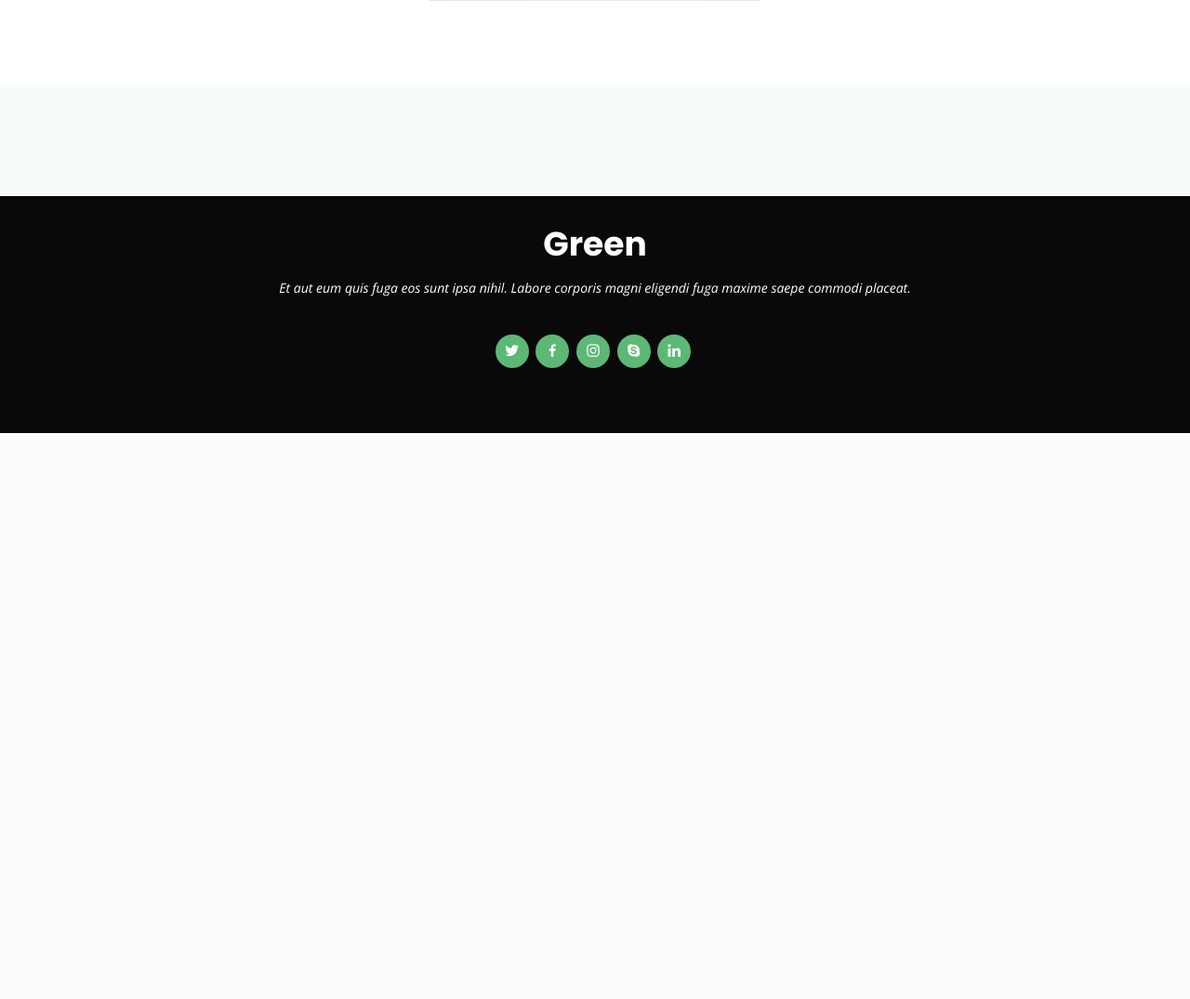
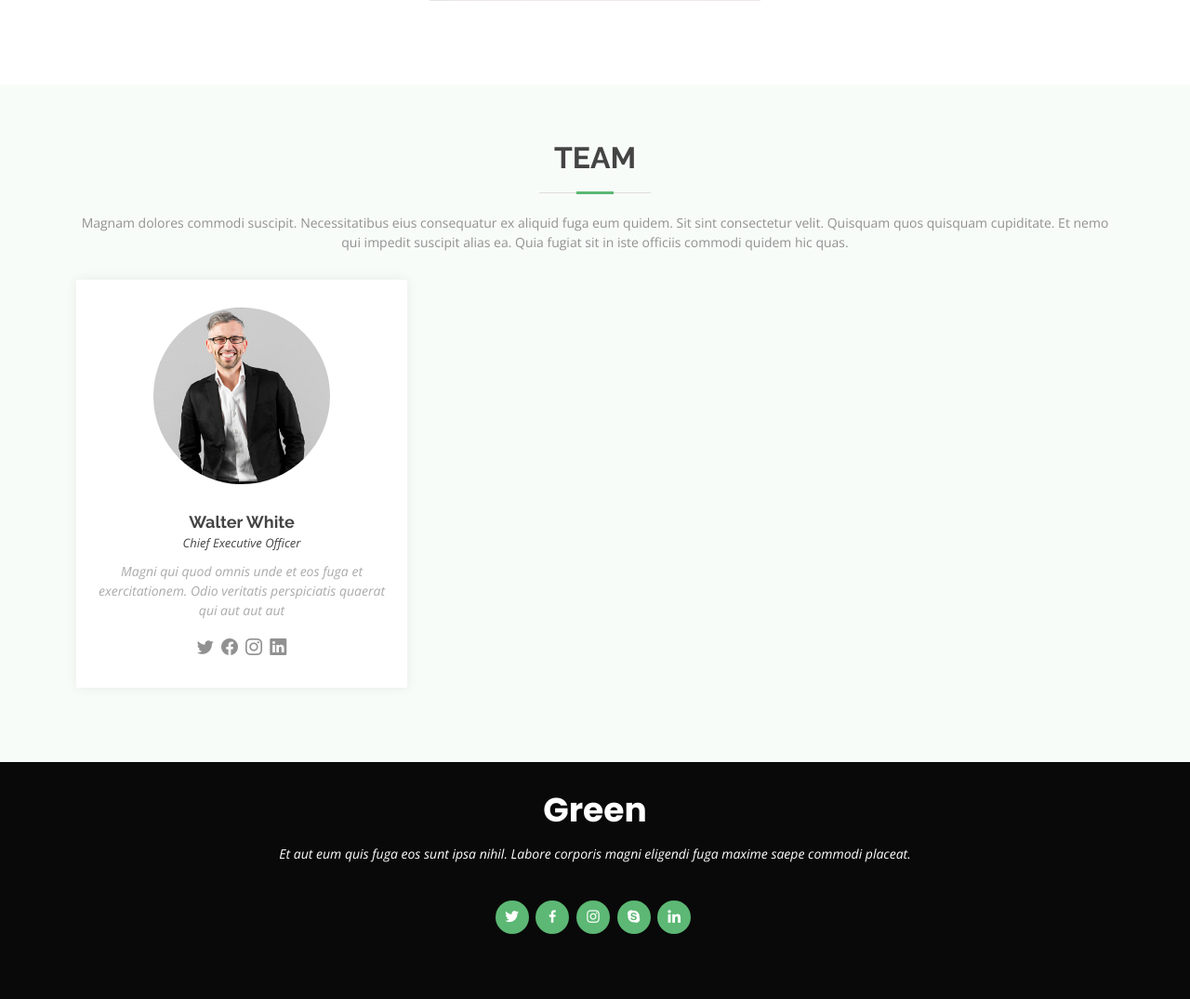
Before and after one commit to lesmadeit/bus-reservation, a Django app: page /bookings in a window 1280 px wide. Shown: the part 5126-6201 px from the top of the page at 93% size. Before the commit the page ends 5592 px from the top, so only its background shows below. Run offline with Django 4.2, Linux system fonts and the light colour scheme; the visitor is signed in with stand-in values (Sample User, id 1); some libraries are stand-ins or nearby versions.

Commit message:
template

```diff
--- a/myproject/myapp/templates/myapp/base.html
+++ b/myproject/myapp/templates/myapp/base.html
@@ -627,6 +627,31 @@
 
         <!-- ======= Team Section ======= -->
         <section id="team" class="team section-bg">
+            <div class="container">
+                <div class="section-title">
+                    <h2>Team</h2>
+                    <p>Magnam dolores commodi suscipit. Necessitatibus eius consequatur ex aliquid fuga eum quidem. Sit sint consectetur velit. Quisquam quos quisquam cupiditate. Et nemo qui impedit suscipit alias ea. Quia fugiat sit in iste officiis commodi quidem hic quas.</p>
+                </div>
+
+                <div class="row">
+                    <div class="col-lg-4 col-md-6 d-flex align-items-stretch">
+                        <div class="member">
+                            <img src="assets/img/team/team-1.jpg" alt="">
+                            <h4>Walter White</h4>
+                            <span>Chief Executive Officer</span>
+                            <p>
+                                Magni qui quod omnis unde et eos fuga et exercitationem. Odio veritatis perspiciatis quaerat qui aut aut
+                                aut
+                            </p>
+                            <div class="social">
+                                <a href=""><i class="bi bi-twitter"></i></a>
+                                <a href=""><i class="bi bi-facebook"></i></a>
+                                <a href=""><i class="bi bi-instagram"></i></a>
+                                <a href=""><i class="bi bi-linkedin"></i></a>
+                            </div>
+                        </div>
+                    </div>
+            </div>
 
         </section>
 
```
